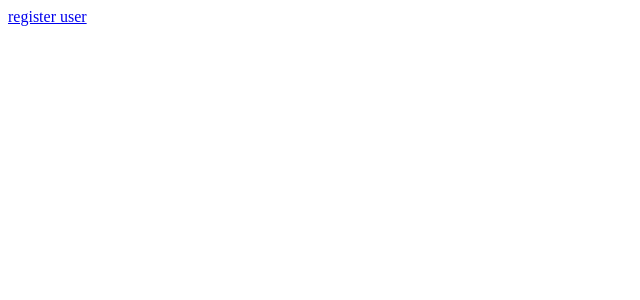
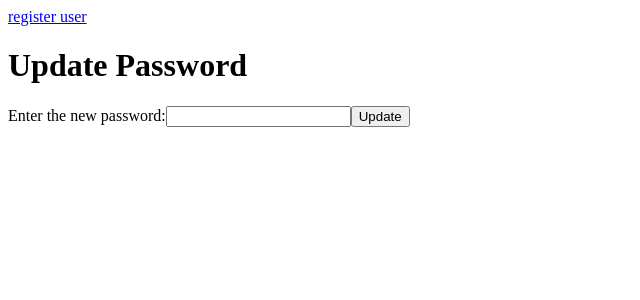
Before and after one commit to shruthi2609/C1-Wipro-React-Module, a React (Create React App) app in the folder React Demo CRA/c1wiproreact/: page /updatepassword in a window 1280 px wide. Before the commit this address had no page. Shown: the top 300 px of the page, without its empty margins (0-640 px from the left). Built offline with nearby package versions, Linux system fonts and the light colour scheme.

Commit message:
authorization

```diff
--- a/React Demo CRA/c1wiproreact/src/App.js
+++ b/React Demo CRA/c1wiproreact/src/App.js
@@ -64,6 +64,7 @@ import CreateUser from "./components/ContactManager/CreateUser";
 import DeleteUser from "./components/ContactManager/DeleteUser";
 import SignInComponentInt from "./components/IntegrationOne/SignInComponentInt";
 import DashBoard from "./components/IntegrationOne/DashBoardInt";
+import UpdatePassword from "./components/IntegrationOne/UpdatePassword";
 export default function App(){
   return(
     <div>
@@ -74,6 +75,7 @@ export default function App(){
       <Routes>
         <Route path="/" element={<SignInComponentInt></SignInComponentInt>}> </Route>
         <Route path="/dashboard/:email" element={<DashBoard></DashBoard>}> </Route>
+        <Route path="/updatepassword" element={<UpdatePassword></UpdatePassword>}> </Route>
 
 
       </Routes>
--- a/React Demo CRA/c1wiproreact/src/components/IntegrationOne/DashBoardInt.js
+++ b/React Demo CRA/c1wiproreact/src/components/IntegrationOne/DashBoardInt.js
@@ -1,8 +1,28 @@
-const DashBoard=()=>{
+
+import { useParams,useNavigate } from "react-router-dom"
+import { useEffect, useState } from "react"
+import axios from "axios"
+export default function DashBoard(){
+    const navigate=useNavigate()
+    const {email}=useParams()
+    const [serverresponse,setResponse]=useState({})
+   useEffect(()=>{
+        axios.get(`http://localhost:3001/getUser/${email}`).then((res)=>setResponse(res.data)).then((err)=>console.log(err))
+    },[])
+    const viewProfile=()=>{
+        axios.get(`http://localhost:3001/getUser/${email}`).then((res)=>setResponse(res.data)).then((err)=>console.log(err))
+    }
+    const handleUpdate=(e)=>{
+        e.preventDefault()
+        navigate("/updatepassword")
+    }
     return(
         <div>
-            <h1>Dashboard</h1>
+            <h1>Welcome {serverresponse.email}</h1>
+            <h2>Role :{serverresponse.role}</h2>
+            <p>Country:{serverresponse.country}</p>
+
+            <button onClick={(e)=>handleUpdate(e)}>update password</button>
         </div>
     )
 }
-export default DashBoard
--- a/React Demo CRA/c1wiproreact/src/components/IntegrationOne/SignInComponentInt.js
+++ b/React Demo CRA/c1wiproreact/src/components/IntegrationOne/SignInComponentInt.js
@@ -31,7 +31,6 @@ export default function SignInComponentInt(){
         catch(err){
            console.log(err)
         }
-
     }
     return(
         <div>
--- /dev/null
+++ b/React Demo CRA/c1wiproreact/src/components/IntegrationOne/UpdatePassword.js
@@ -0,0 +1,30 @@
+import axios from "axios"
+import { useState } from "react"
+
+const UpdatePassword=()=>{
+    const [updatedPw,setUPW]=useState("")
+    const [message,setMessage]=useState("")
+    const handleChange=(e)=>{
+
+        setUPW(e.target.value)
+    }
+    const updatePassword=(e)=>{
+        e.preventDefault()
+        axios.post("http://localhost:3001/updatepassword",
+        {"upassword":updatedPw},
+        {
+            headers:{Authorization:"Bearer "+localStorage.getItem("token")}
+        }).then((res)=>setMessage(res.data.msg)).catch((err)=>console.log(err))
+    }
+    return(
+        <div>
+    <h1>Update Password</h1>
+    Enter the new password:<input type="text" onChange={(e)=>handleChange(e)}></input>
+    <button onClick={(e)=>updatePassword(e)}>Update</button>
+    <h3>{message}</h3>
+    </div>
+    )
+
+
+}
+export default UpdatePassword
```
